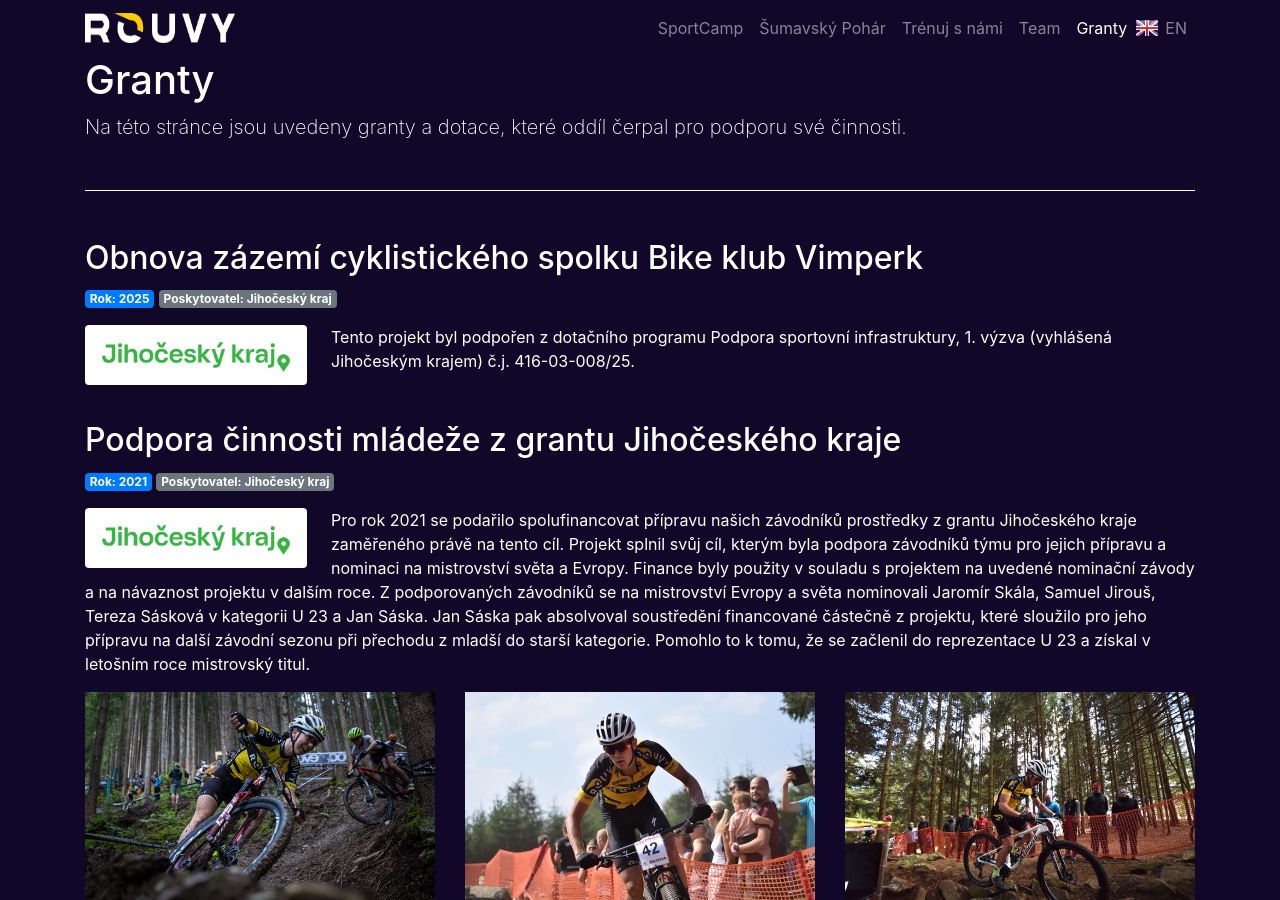
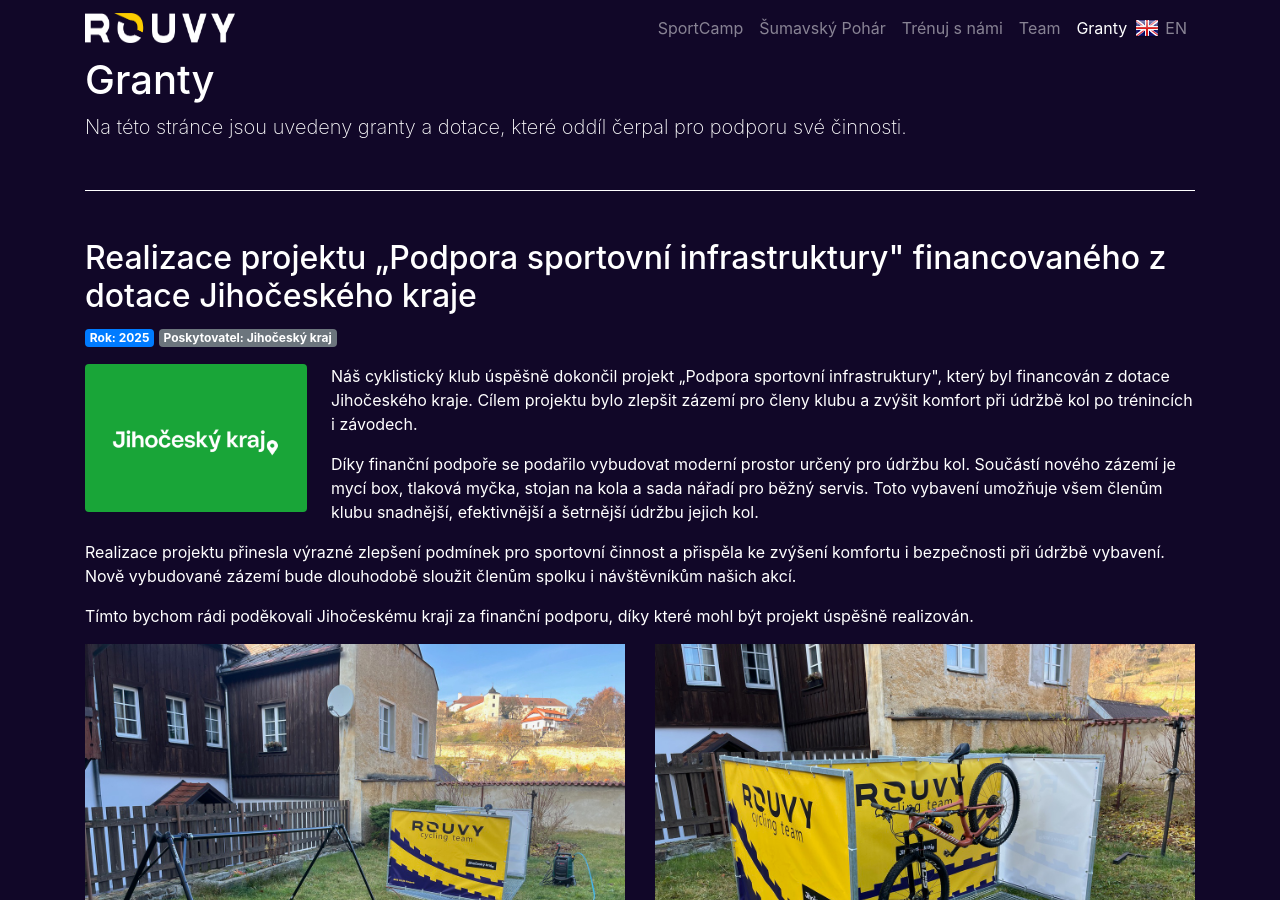
Before and after one commit to jedla22/rouvycyclingteam.github.io, a Jekyll site: the page built from grants.html, in a window 1280 px wide and 900 px high. Built offline with Jekyll 4.4.1, drawn with Linux system fonts in a browser that asks for light colours.

Commit message:
Upraven post o gratnu  Obnova zázemí cyklistického spolku Bike klub Vimperk

```diff
--- a/grants.html
+++ b/grants.html
@@ -11,16 +11,33 @@
 	<hr class="my-5">
 
 	<div class="grant-item mb-5">
-		<h2>Obnova zázemí cyklistického spolku Bike klub Vimperk</h2>
+		<h2>Realizace projektu „Podpora sportovní infrastruktury" financovaného z dotace Jihočeského kraje</h2>
 		<div class="grant-meta mb-3">
 			<span class="badge badge-primary">Rok: 2025</span>
 			<span class="badge badge-secondary">Poskytovatel: Jihočeský kraj</span>
 		</div>
 		<div class="grant-content">
 			<p>
-				<img src="/img/loga/jihocesky-kraj-v2.png" class="rounded float-left mr-4" width="20%" alt="Jihočeský kraj logo">
-				Tento projekt byl podpořen z dotačního programu Podpora sportovní infrastruktury, 1. výzva (vyhlášená Jihočeským krajem) č.j. 416-03-008/25.
+				<img src="/img/loga/jihocesky-kraj-v2-green.png" class="rounded float-left mr-4" width="20%" alt="Jihočeský kraj logo">
+				Náš cyklistický klub úspěšně dokončil projekt „Podpora sportovní infrastruktury", který byl financován z dotace Jihočeského kraje. Cílem projektu bylo zlepšit zázemí pro členy klubu a zvýšit komfort při údržbě kol po trénincích i závodech.
 			</p>
+			<p>
+				Díky finanční podpoře se podařilo vybudovat moderní prostor určený pro údržbu kol. Součástí nového zázemí je mycí box, tlaková myčka, stojan na kola a sada nářadí pro běžný servis. Toto vybavení umožňuje všem členům klubu snadnější, efektivnější a šetrnější údržbu jejich kol.
+			</p>
+			<p>
+				Realizace projektu přinesla výrazné zlepšení podmínek pro sportovní činnost a přispěla ke zvýšení komfortu i bezpečnosti při údržbě vybavení. Nově vybudované zázemí bude dlouhodobě sloužit členům spolku i návštěvníkům našich akcí.
+			</p>
+			<p>
+				Tímto bychom rádi poděkovali Jihočeskému kraji za finanční podporu, díky které mohl být projekt úspěšně realizován.
+			</p>
+			<div class="row mb-4">
+				<div class="col-md-6">
+					<img class="img-fluid" src="/img/mici-box-1.jpeg" alt="Mycí box 1" />
+				</div>
+				<div class="col-md-6">
+					<img class="img-fluid" src="/img/mici-box-2.jpeg" alt="Mycí box 2" />
+				</div>
+			</div>
 		</div>
 	</div>
 
```
Also changed, not shown: img/loga/jihocesky-kraj-v2-green.png (added), img/mici-box-1.jpeg (added), img/mici-box-2.jpeg (added).
